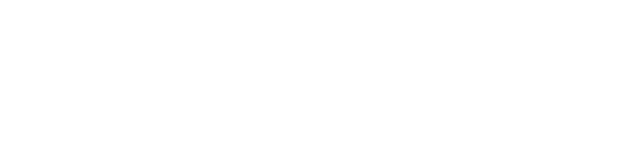
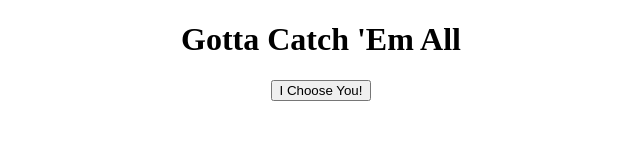
Before and after one commit to amadoazua3/PokemonAPI, a plain HTML site: page index.html in a window 1280 px wide. Shown: the whole page, without its empty margins (319-959 px from the left). Drawn offline with Linux system fonts and the light colour scheme.

Commit message:
Pokemon generator app

```diff
--- a/index.html
+++ b/index.html
@@ -5,6 +5,14 @@
         <title>Pokemon Generator</title>
     </head>
     <body>
+        <h1 style="text-align: center">Gotta Catch 'Em All</h1>
+
+        <div class="flex-parent" style="display: flex">
+            <button type="submit" style="margin-left: auto; margin-right: auto">I Choose You!</button>
+        </div>
 
     </body>
+    <script src="app.js">
+
+    </script>
 </html>
```
